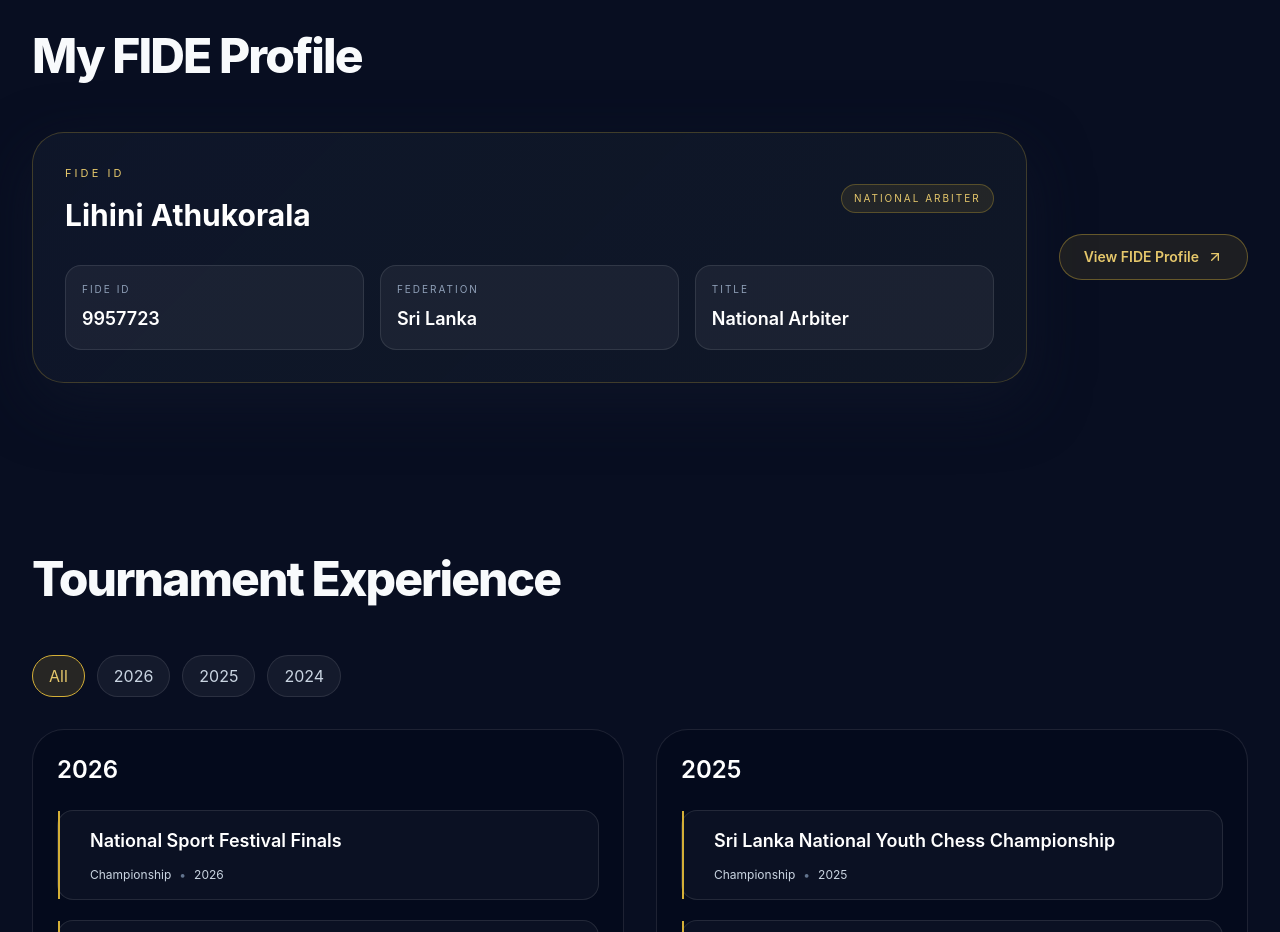
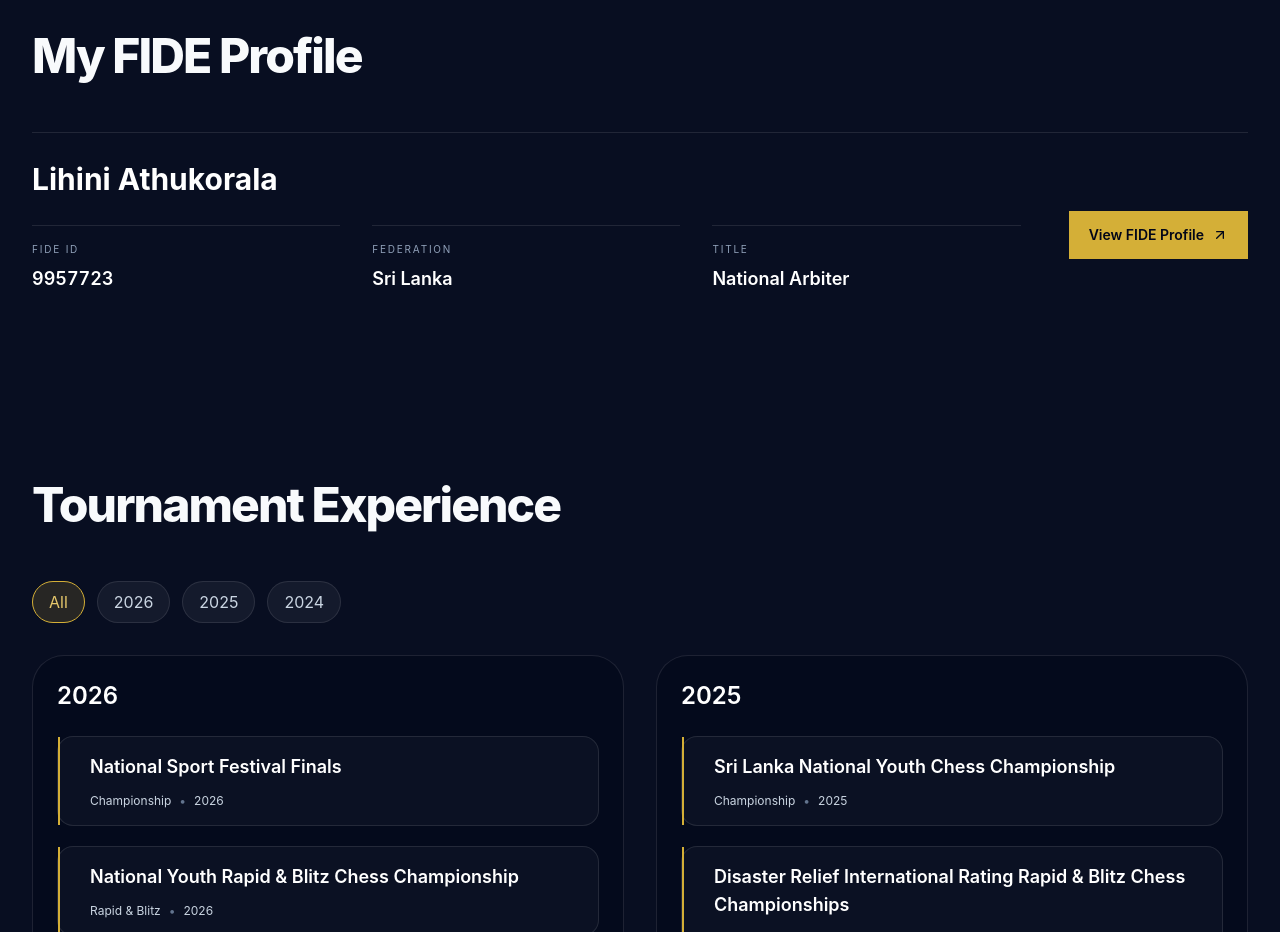
Before and after one commit to LihiniAthukorala/Portfolio, a React (Vite) app: page / in a window 1280 px wide. Shown: the part 1620-2552 px from the top of the page. Built offline with nearby package versions, Linux system fonts and the light colour scheme.

Commit message:
FIDE Profile section for improved layout and accessibility

```diff
--- a/src/App.tsx
+++ b/src/App.tsx
@@ -343,44 +343,33 @@
               <h3 className="section-title">My FIDE Profile</h3>
             </div>
 
-            <div className="grid gap-8 lg:grid-cols-[1fr_auto] lg:items-center">
-              <div className="rounded-[2rem] border border-[#D4AF37]/25 bg-[linear-gradient(135deg,_rgba(15,23,42,0.95),_rgba(17,24,39,0.88))] p-8 shadow-[0_20px_60px_rgba(15,23,42,0.7)]">
-                <div className="flex items-center justify-between gap-4">
+            <div className="grid gap-8 border-t border-white/10 pt-7 lg:grid-cols-[minmax(0,1fr)_auto] lg:items-center lg:gap-12">
               <div>
-                    <div className="text-[11px] uppercase tracking-[0.28em] text-[#E5C76B]">FIDE ID</div>
-                    <p className="mt-4 text-2xl font-bold text-white sm:text-3xl">Lihini Athukorala</p>
+                <p className="text-2xl font-bold text-white sm:text-3xl">Lihini Athukorala</p>
+                <dl className="mt-7 grid gap-x-8 sm:grid-cols-3">
+                  <div className="border-t border-white/10 py-4">
+                    <dt className="text-[10px] uppercase tracking-[0.18em] text-slate-400">FIDE ID</dt>
+                    <dd className="mt-2 text-lg font-semibold tabular-nums text-white">{FIDE_ID}</dd>
                   </div>
-                  <div className="rounded-full border border-[#D4AF37]/30 bg-[#D4AF37]/10 px-3 py-1.5 text-[10px] uppercase tracking-[0.2em] text-[#E5C76B]">
-                    National Arbiter
+                  <div className="border-t border-white/10 py-4">
+                    <dt className="text-[10px] uppercase tracking-[0.18em] text-slate-400">Federation</dt>
+                    <dd className="mt-2 text-lg font-semibold text-white">Sri Lanka</dd>
                   </div>
+                  <div className="border-t border-white/10 py-4">
+                    <dt className="text-[10px] uppercase tracking-[0.18em] text-slate-400">Title</dt>
+                    <dd className="mt-2 text-lg font-semibold text-white">National Arbiter</dd>
+                  </div>
+                </dl>
               </div>
 
-                <div className="mt-8 grid gap-4 sm:grid-cols-3">
-                  <div className="rounded-2xl border border-white/10 bg-white/5 p-4">
-                    <div className="text-[10px] uppercase tracking-[0.2em] text-slate-400">FIDE ID</div>
-                    <div className="mt-2 text-lg font-semibold text-white">{FIDE_ID}</div>
-                  </div>
-                  <div className="rounded-2xl border border-white/10 bg-white/5 p-4">
-                    <div className="text-[10px] uppercase tracking-[0.2em] text-slate-400">Federation</div>
-                    <div className="mt-2 text-lg font-semibold text-white">Sri Lanka</div>
-                  </div>
-                  <div className="rounded-2xl border border-white/10 bg-white/5 p-4">
-                    <div className="text-[10px] uppercase tracking-[0.2em] text-slate-400">Title</div>
-                    <div className="mt-2 text-lg font-semibold text-white">National Arbiter</div>
-                  </div>
-                </div>
-              </div>
-
-              <div className="flex justify-center lg:justify-end">
               <a
                 href={FIDE_PROFILE_URL || undefined}
-                  className="inline-flex items-center gap-2 rounded-full border border-[#D4AF37]/40 bg-[#D4AF37]/10 px-6 py-3 text-sm font-semibold text-[#E5C76B] transition hover:-translate-y-0.5 hover:border-[#D4AF37] hover:bg-[#D4AF37]/20"
+                className="inline-flex min-h-12 items-center justify-center gap-2 bg-[#D4AF37] px-5 py-3 text-sm font-semibold text-slate-950 transition hover:bg-[#E5C76B]"
                 aria-label="Open official FIDE profile"
               >
                 View FIDE Profile
                 <ArrowUpRight className="h-4 w-4" />
               </a>
-              </div>
             </div>
           </div>
         </section>
```
Lines whose indentation alone changed are shown as unchanged.
